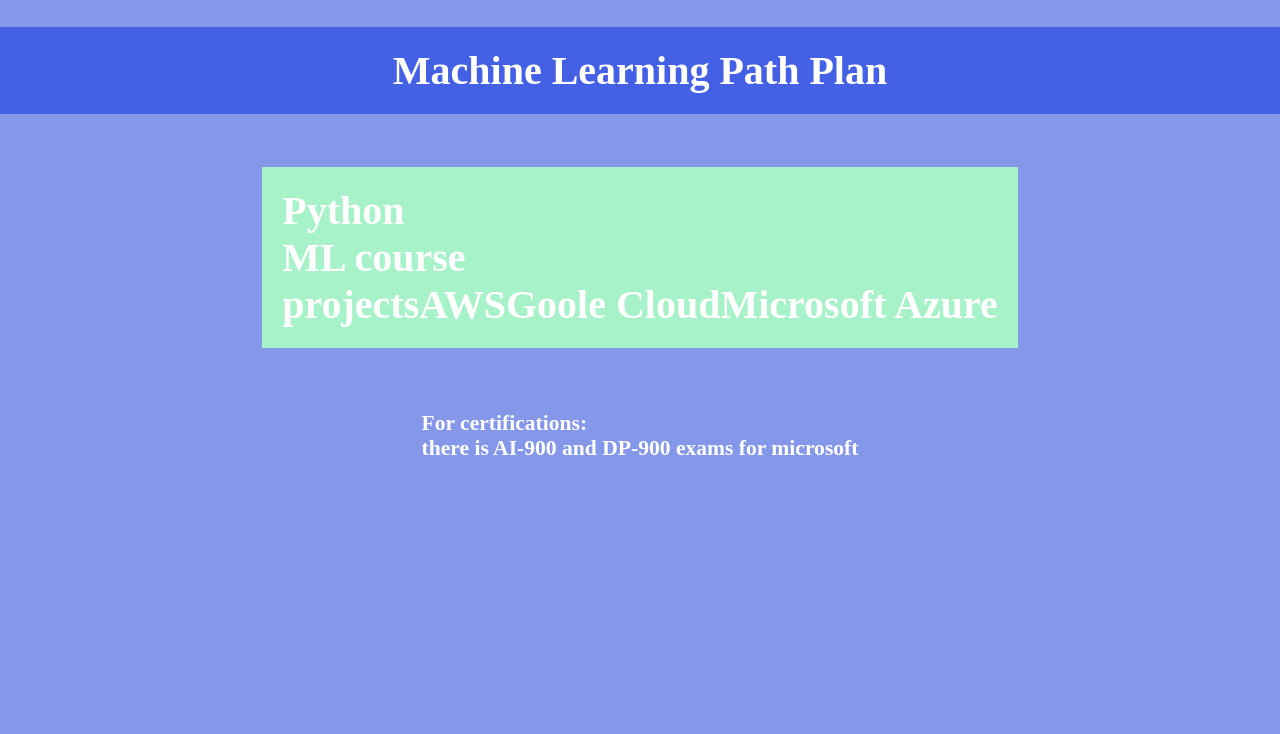
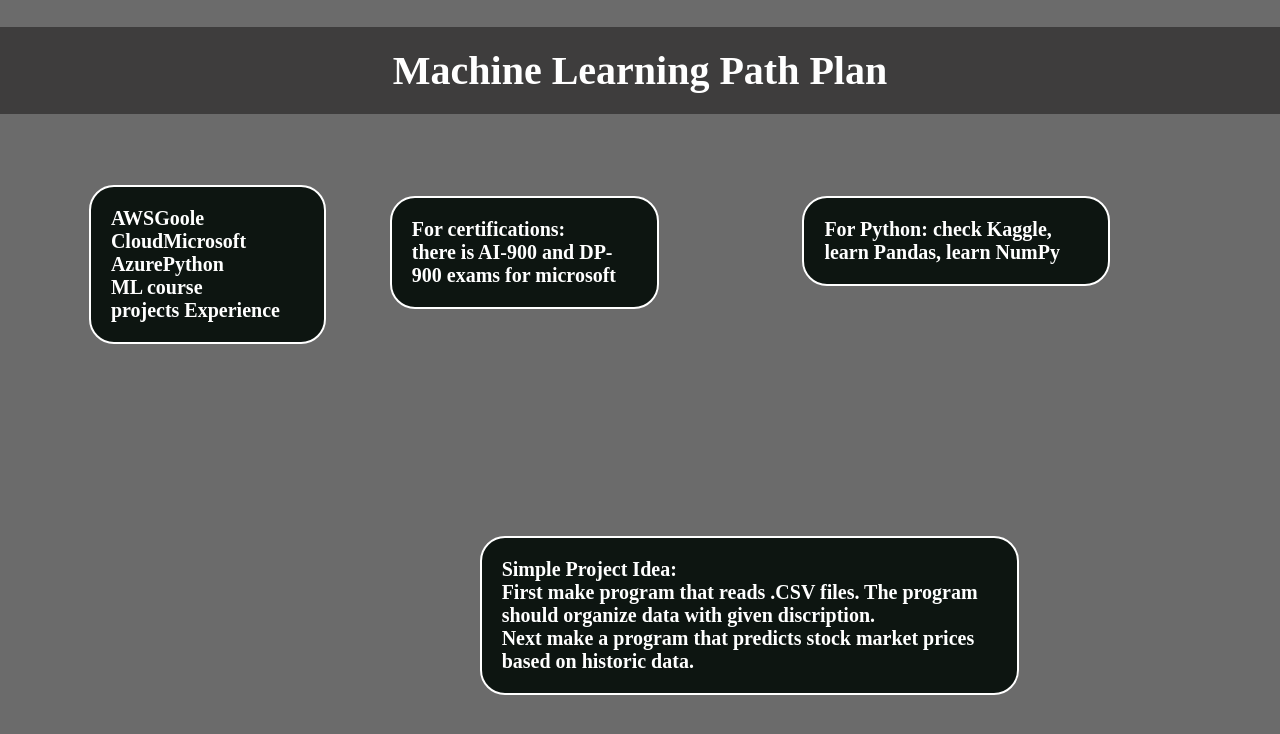
Before and after one commit to paulpark6/ML-Guide, a React (Create React App) app: page / in a window 1280 px wide. Shown: the top 734 px of the page. Built offline with nearby package versions, Linux system fonts and the light colour scheme.

Commit message:
Added Content
Path files and box locations

```diff
--- a/src/App.css
+++ b/src/App.css
@@ -1,20 +1,44 @@
 .titleBox{
   padding: 50px;
-  background: #4461e5;
+  background: #3e3d3d;
   width: 100%; /* width of box (headder) */
   display: inline;
   padding: 20px; /* size of pixels in box */
   font-weight: 600; /* font thickness */
   font-size: 40px; /* font size */
 }
+.box1{
+  position: absolute;
+  left: 10px;
+  top: 150px;
+}
+
+.box2{
+  position: absolute;
+  left: 300px;
+  top: 160px;
+}
+.box3{
+  position: absolute;
+  left: 700px;
+  top: 160px;
+}
+.box4{
+  position: absolute;
+  left: 300px;
+  top: 500px;
+}
 .content{
+  border: 2px solid rgb(255, 255, 255);
+  padding: .5em;
+  border-radius: 25px;
+  font-size: 20px;
   margin-left: 20%;
   text-align: left;
   margin-right: 20%;
-  background: #a7f2c8;
+  background: #0d1511;
   padding: 20px; /* size of pixels in box */
   font-weight: 600; /* font thickness */
-  font-size: 40px; /* font size */
 }
 .titleText{
   text-align: center;
@@ -35,7 +59,7 @@
 }
 
 .background {
-  background-color: #8597e8;
+  background-color: #6b6b6b;
   min-height: 100vh;
   display: flex;
   flex-direction: column;
--- a/src/App.js
+++ b/src/App.js
@@ -13,14 +13,36 @@
             Machine Learning Path Plan
           </div>
         </h1>
-        <h1 className='content'>
-          Python<br/>
-          ML course<br/>
-          projects
-          {certifications}
+        <h1 className='box1'>
+          <div className='content'>
+            {certifications}
+            Python<br/>
+            ML course<br/>
+            projects
+            Experience
+          </div>
         </h1>
-        <h5>For certifications: <br/>
-        there is  AI-900 and DP-900 exams for microsoft</h5>
+        <h5 className='box2'>
+          <div className='content'>
+            For certifications: <br/>
+            there is  AI-900 and DP-900 exams for microsoft
+          </div>
+        </h5>
+        <h5 className='box3'>
+          <div className='content'>
+            For Python:
+            check Kaggle,
+            learn Pandas,
+            learn NumPy
+          </div>
+        </h5>
+        <h5 className='box4'>
+          <div className='content'>
+            Simple Project Idea: <br/>
+            First make program that reads .CSV files. The program should organize data with given discription.<br/>
+            Next make a program that predicts stock market prices based on historic data.
+          </div>
+        </h5>
       </header>
     </>
   );
```
